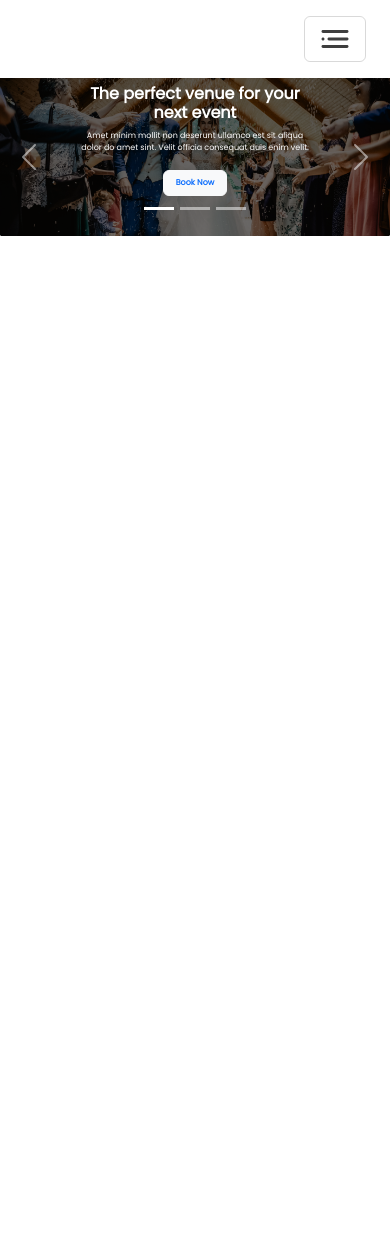
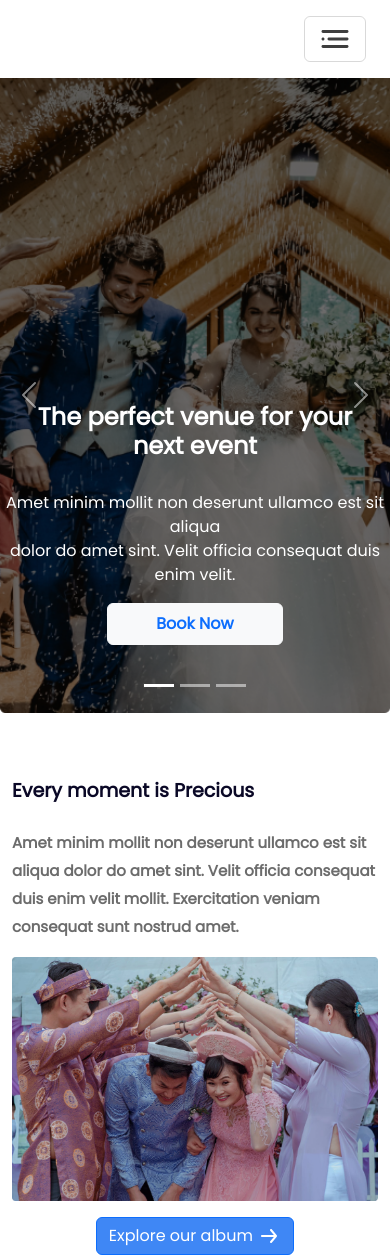
Before and after one commit to Md-Tazim-Miah/convention-center, a plain HTML site: page index.html in a window 390 px wide. Before the commit the page ends 844 px from the top, so only its background shows below. Drawn offline with nearby package versions, Linux system fonts and the light colour scheme.

Commit message:
album section added

```diff
--- a/index.html
+++ b/index.html
@@ -61,30 +61,33 @@
             </div>
             <div class="carousel-inner">
               <div class="carousel-item active">
-                <img src="images/banner-1.png" class="d-block w-100" alt="image">
+                <img src="images/banner-1.png" class="d-none d-md-block w-100" alt="image">
+                <img src="images/banner-4.png" class="d-block d-md-none w-100" alt="image">
                 <div class="carousel-caption  custom-carousel-texts">
                   <h2>The perfect venue for your <br>
                     next event</h2>
                   <p>Amet minim mollit non deserunt ullamco est sit aliqua <br> dolor do amet sint. Velit officia consequat duis enim velit.</p>
-                  <button type="button" class="btn btn-light text-primary fw-bold my-md-3 py-md-2 px-md-5 c-btn">Book Now</button>
+                  <button type="button" class="btn btn-light text-primary fw-bold mb-5 my-md-3 py-2 px-5">Book Now</button>
                 </div>
               </div>
               <div class="carousel-item">
-                <img src="images/banner-2.png" class="d-block w-100" alt="...">
+                <img src="images/banner-2.png" class="d-none d-md-block w-100" alt="image">
+                <img src="images/banner-5.png" class="d-block d-md-none w-100" alt="image">
                 <div class="carousel-caption custom-carousel-texts">
                   <h2>The perfect venue for your <br>
                     next event</h2>
                   <p>Amet minim mollit non deserunt ullamco est sit aliqua <br> dolor do amet sint. Velit officia consequat duis enim velit.</p>
-                  <button type="button" class="btn btn-light text-primary fw-bold my-md-3 py-md-2 px-md-5 c-btn">Book Now</button>
+                  <button type="button" class="btn btn-light text-primary fw-bold mb-5 my-md-3 py-2 px-5">Book Now</button>
                 </div>
               </div>
               <div class="carousel-item">
-                <img src="images/banner-3.png" class="d-block w-100" alt="...">
+                <img src="images/banner-3.png" class="d-none d-md-block w-100" alt="image">
+                <img src="images/banner-6.png" class="d-block d-md-none w-100" alt="image">
                 <div class="carousel-caption custom-carousel-texts">
                   <h2>The perfect venue for your <br>
                     next event</h2>
                   <p>Amet minim mollit non deserunt ullamco est sit aliqua <br> dolor do amet sint. Velit officia consequat duis enim velit.</p>
-                  <button type="button" class="btn btn-light text-primary fw-bold my-md-3 py-md-2 px-md-5 c-btn">Book Now</button>
+                  <button type="button" class="btn btn-light text-primary fw-bold mb-5 my-md-3 py-2 px-5">Book Now</button>
                 </div>
               </div>
             </div>
@@ -102,6 +105,26 @@
     </header>
 
 
+    <main>
+
+      <!-- album section starts here -->
+      <section class="container">
+        <div class="d-flex flex-column-reverse flex-md-row align-items-center my-5 pt-md-5">
+          <button class="btn btn-primary d-block d-md-none c-album-btn">Explore our album <span><img src="icons/arrow-forward 1.svg" alt=""> </span></button>
+          <div class="w-100 w-md-50 mb-3 me-md-5">
+            <img class="img-fluid" src="images/wedding.png" alt="">
+          </div>
+          <div class="w-100 w-md-50">
+            <h2 class="c-album-h2">Every moment is Precious</h2>
+            <p class="c-album-p">Amet minim mollit non deserunt ullamco est sit aliqua dolor do amet sint. Velit officia consequat duis enim velit mollit. Exercitation veniam consequat sunt nostrud amet.</p>
+            <button class="btn btn-primary d-none d-md-block c-album-btn">Explore our album <span><img src="icons/arrow-forward 1.svg" alt=""> </span></button>
+          </div>
+        </div>
+      </section>
+      <!-- album section ends here -->
+
+    </main>
+
 
 
     <!-- Bootstrap JS link -->
--- a/styles/style.css
+++ b/styles/style.css
@@ -24,6 +24,7 @@ body{
     line-height: normal;
 }
 
+
 .custom-carousel-texts h2{
     color: #FFF;
     text-align: center;
@@ -35,17 +36,56 @@ body{
     line-height: 120.5%;
 }
 
+.c-album-h2{
+    color: #0A0826;
+    font-feature-settings: 'clig' off, 'liga' off;
+    font-family: Poppins;
+    font-size: 38px;
+    font-style: normal;
+    font-weight: 700;
+    line-height: 60px;
+}
 
-@media all and (max-width:768px) {
-    .custom-carousel-texts h2{
-        font-size: 16px;
+.c-album-p{
+    color: #6C6C6C;
+    font-feature-settings: 'clig' off, 'liga' off;
+    font-family: Poppins;
+    font-size: 16px;
+    font-style: normal;
+    font-weight: 700;
+    line-height: 28px;
+}
+
+.c-album-btn{
+    background: #3F87F5;
+}
+
+
+@media all and (max-width:576px) {
+
+    .custom-carousel-texts{
+        width: 100% !important;
+        margin: 0px !important;
+        padding: 0px !important;
+        left: 0% !important;
+        right: 0% !important;
+
     }
 
-    .custom-carousel-texts p{
-        font-size: 8px;
+    .custom-carousel-texts h2{
+        margin-bottom: 30px;
+        font-size: 24px;
     }
 
-    .c-btn{
-        font-size: 8px;
+    .c-album-h2{
+        font-size: 19px;
+    }
+
+    .c-album-p{
+        font-size: 15px;
+    }
+
+    .c-album-btn{
+        background: #3F87F5;
     }
 }
```
Also changed, not shown: images/banner-4.png (added), images/banner-5.png (added), images/banner-6.png (added).
